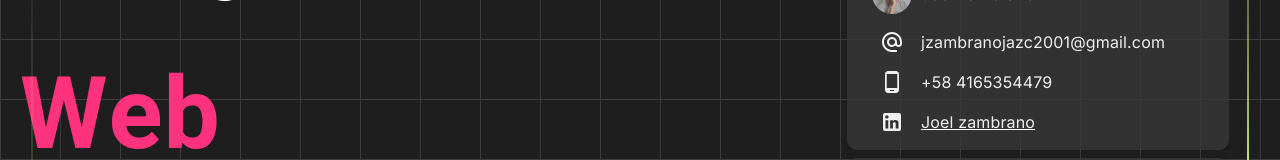
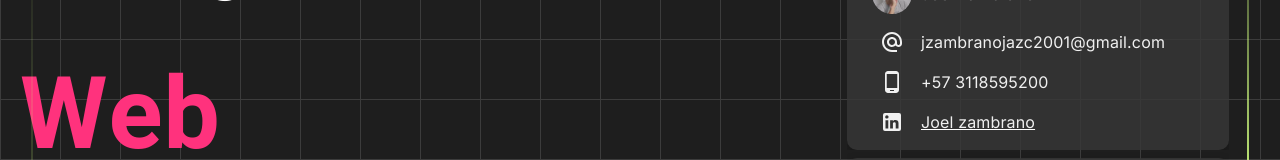
Before and after one commit to jowelx/portfolio_v2, a Next.js app: page / in a window 1280 px wide. Shown: the part 201-361 px from the top of the page. Built offline with nearby package versions, Linux system fonts and the light colour scheme.

Commit message:
change phone number

```diff
--- a/src/app/home/components/Contact.tsx
+++ b/src/app/home/components/Contact.tsx
@@ -81,7 +81,7 @@ const Contact = () => {
               <Text sx={{
 
                 fontSize: { xs: 10, md: 16 }
-              }}>+58 4165354479</Text>
+              }}>+57 3118595200</Text>
             </Item>
             <Item xs={3} md={2} style={{ display: 'flex', justifyContent: 'center' }}>
               <LinkedInIcon style={{ color: "rgb(240,240,240)" }} />
```
